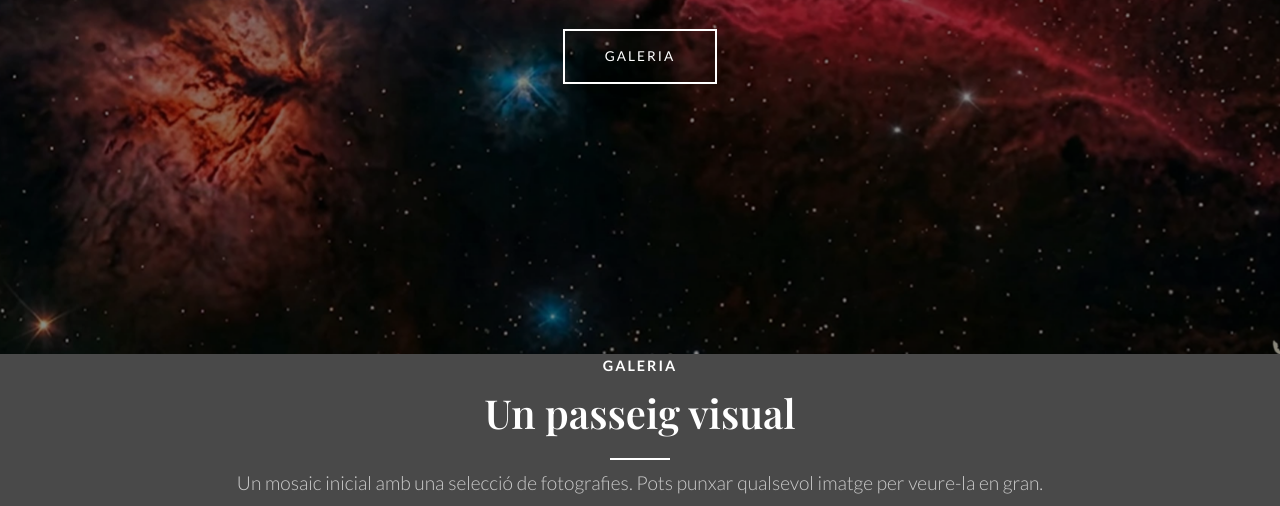
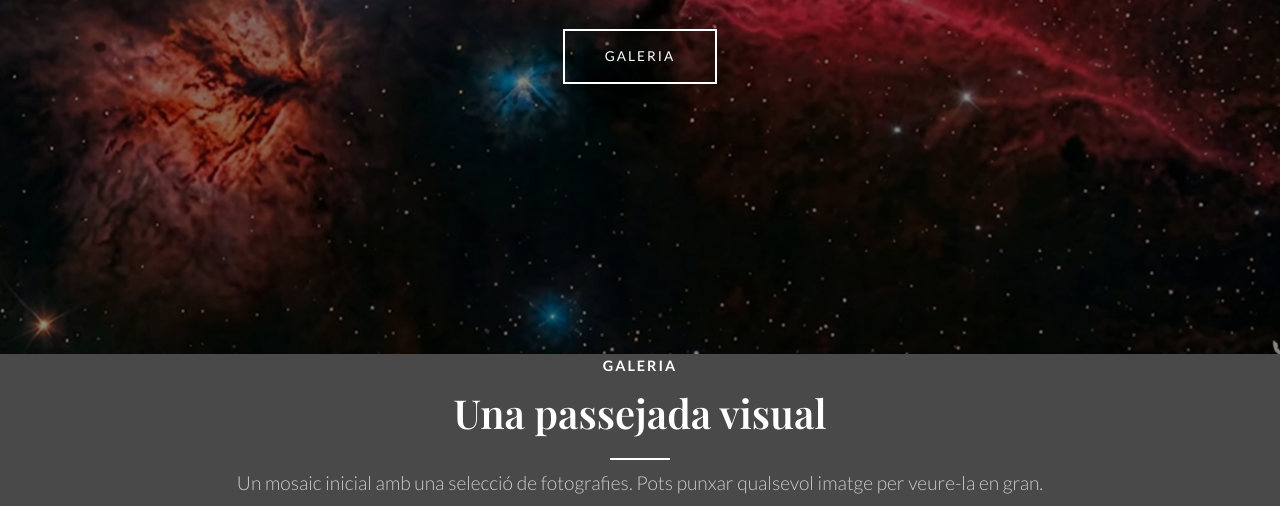
Before and after one commit to FermiBruna/mi-web, a plain HTML site: page index.html in a window 1280 px wide. Shown: the part 446-952 px from the top of the page. Drawn offline with nearby package versions, Linux system fonts and the light colour scheme; no server answers.

Commit message:
Títol galeria: Una passejada visual

```diff
--- a/index.html
+++ b/index.html
@@ -128,7 +128,7 @@ footer{background:#2a2a2a;color:rgba(255,255,255,.6);text-align:center;padding:2
 
 <section id="galeria" class="container">
   <p class="section-eyebrow" data-i18n="gal_eyebrow">Galeria</p>
-  <h2 class="section-title" data-i18n="gal_title">Un passeig visual</h2>
+  <h2 class="section-title" data-i18n="gal_title">Una passejada visual</h2>
   <p class="section-subtitle" data-i18n="gal_subtitle">Un mosaic inicial amb una selecció de fotografies. Pots punxar qualsevol imatge per veure-la en gran.</p>
   <div class="filter-buttons">
     <button class="filter-btn" data-filter="astro" data-i18n="filter_astro" aria-label="Filtrar astrofotografia">Astrofotografia</button>
@@ -198,7 +198,7 @@ footer{background:#2a2a2a;color:rgba(255,255,255,.6);text-align:center;padding:2
     ca: { meta_title:'Portfolio de Fotografia – Fermí Bruna',meta_desc:'Fermí Bruna, aficionat a la fotografia, des de València: astrofotografia, paisatge, natura, eclipsis i ICM.',
       nav_inicio:'Inici',nav_galeria:'Galeria',nav_sobre:'Sobre mi',nav_mirades:'Mirades amigues',nav_noticies:'Notícies',nav_contacto:'Contacte', show_all:'Veure totes',
       hero_procedencia:'Des de València',hero_title:'Fotografia per als sentits',hero_subtitle:'Benvingut al món visual de Fermí Bruna - fotografia',hero_btn:'Galeria',
-      gal_eyebrow:'Galeria',gal_title:'Un passeig visual',gal_subtitle:'Un mosaic inicial amb una selecció de fotografies. Pots punxar qualsevol imatge per veure-la en gran.',
+      gal_eyebrow:'Galeria',gal_title:'Una passejada visual',gal_subtitle:'Un mosaic inicial amb una selecció de fotografies. Pots punxar qualsevol imatge per veure-la en gran.',
       filter_astro:'Astrofotografia',filter_land:'Paisatge',filter_macro:'Natura',filter_moments:'Moments',filter_eclipsis:'Eclipsis',filter_icm:'ICM - intentional camera movement',
       about_title:'Sobre mi',about_hi:'Hola, soc Fermí Bruna',about_quote:'"Ets tu i la teua càmera. Les limitacions que n´hi ha a les teues fotografies són les mateixes que pugues tenir com a persona, perquè el que veiem és el que som."',about_p1:'Fotògraf aficionat apassionat per capturar la bellesa del quotidià. Aquest espai és el meu quadern visual, on compartesc paisatges, retrats i moments que m\'inspiren. No busque vendre, només connectar a través de la imatge.',about_p2:'Cada fotografia té una història. Espere que en recórrer la galeria pugues sentir una mica del que jo vaig experimentar en disparar.',
       mirades_eyebrow:'Mirades amigues',mirades_title:'Altres maneres de mirar',mirades_subtitle:'Companys i companyes de fotografia amb qui compartisc camins, converses i aprenentatges.',
```
